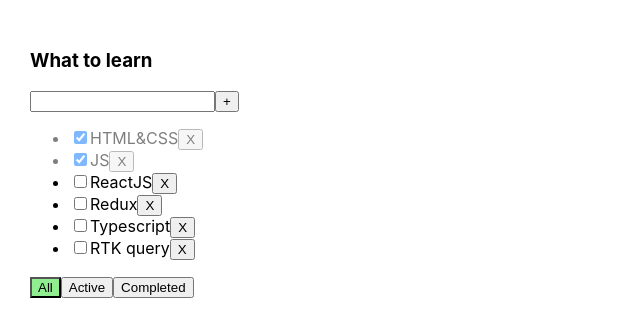
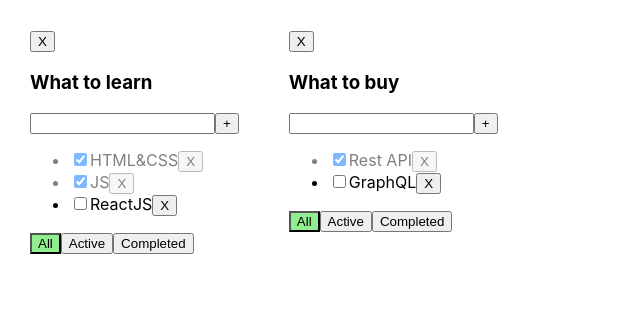
Before and after one commit to Maksimus39/practickTodolistPractic, a React (Create React App) app: page / in a window 1280 px wide. Shown: the top 336 px of the page, without its empty margins (0-640 px from the left). Built offline with nearby package versions, Linux system fonts and the light colour scheme.

Commit message:
todos lesson 5

```diff
--- a/src/App.tsx
+++ b/src/App.tsx
@@ -5,67 +5,87 @@
 
 
 export type FilterValuesType = 'All' | 'Active' | 'Completed'
-
+export type TodolistsType = {
+    id: string
+    title: string
+    filter: FilterValuesType
+}
+type TasksStateTYpe={
+    [key:string]:TaskType[]
+}
 function App() {
 
-    const [tasks, setTasks] = useState<TaskType[]>([
+    let todolistID1 = v1()
+    let todolistID2 = v1()
+    // массив тудулистов
+    let [todolists, setTodolists] = useState<Array<TodolistsType>>([
+        {id: todolistID1, title: 'What to learn', filter: 'All'},
+        {id: todolistID2, title: 'What to buy', filter: 'All'},
+    ])
+    // массив тасок
+    let [tasks, setTasks] = useState<TasksStateTYpe>({
+        [todolistID1]: [
             {id: v1(), title: 'HTML&CSS', isDone: true},
             {id: v1(), title: 'JS', isDone: true},
             {id: v1(), title: 'ReactJS', isDone: false},
-        {id: v1(), title: 'Redux', isDone: false},
-        {id: v1(), title: 'Typescript', isDone: false},
-        {id: v1(), title: 'RTK query', isDone: false},
-    ])
-    const [filter, setFilter] = useState<FilterValuesType>('All')
+        ],
+        [todolistID2]: [
+            {id: v1(), title: 'Rest API', isDone: true},
+            {id: v1(), title: 'GraphQL', isDone: false},
+        ]
+    })
 
-    // filter box task
-    let tasksForTodolist = tasks
-    if (filter === 'Active') {
-        tasksForTodolist = tasks.filter(ts => ts.isDone === false)
+    // function remove task
+    const removeTask = (taskId: string, todolistId: string) => {
+        setTasks({...tasks, [todolistId]: tasks[todolistId].filter(task => task.id !== taskId)})
     }
-    if (filter === 'Completed') {
-        tasksForTodolist = tasks.filter(ts => ts.isDone === true)
+    // function changeFilter
+    const changeFilter = (value: FilterValuesType, todolistId: string) => {
+        setTodolists(todolists.map(el => el.id === todolistId ? {...el, filter: value} : el))
+    }
+    // function addTask
+    const addTask = (title: string, todolistId: string) => {
+        const newTask = {id: v1(), title: title, isDone: false};
+        setTasks({...tasks, [todolistId]: [newTask, ...tasks[todolistId]]})
+    };
+
+    // function changeTaskStatusHandler
+    const changeTaskStatus = (taskID: string, taskStatus: boolean, todolistId: string) => {
+        setTasks({
+            ...tasks,
+            [todolistId]: tasks[todolistId].map(task => task.id === taskID ? {...task, isDone: taskStatus} : task)
+        })
     }
 
-
-    // function remove task
-    const removeTask = (taskId: string) => {
-        const filteredTasks = tasks.filter(ts => ts.id !== taskId)
-        setTasks(filteredTasks)
-        console.log(filteredTasks)
-    }
-    // function changeFilter
-    const changeFilter = (filter: FilterValuesType) => {
-        setFilter(filter)
-    }
-    // function addTask
-    const addTask = (title: string) => {
-        const newTask = {id: v1(), title: title, isDone: false}
-        const newTasks = [newTask, ...tasks]
-        setTasks(newTasks)
-    }
-    // function changeTaskStatusHandler
-    const changeTaskStatus = (taskID: string, taskStatus: boolean) => {
-        // const task = tasks.find(ts => ts.id === taskID)
-        // if (task) {
-        //     task.isDone = taskStatus
-        //     setTasks([...tasks])
-        // }
-        const newState = tasks.map(ts => (ts.id === taskID ? {...ts, isDone: taskStatus} : ts))
-        setTasks(newState)
+    // function removeTodolist
+    function removeTodolist(ID: string) {
+        setTodolists(todolists.filter(todos => todos.id !== ID))
     }
 
     return (
         <div className="App">
-            <Todolist
-                title={'What to learn'}
+            {todolists.map(todolists => {
+                // filter box task
+                let tasksForTodolist = tasks[todolists.id]
+                if (todolists.filter === 'Active') {
+                    tasksForTodolist = tasks[todolists.id].filter(ts => ts.isDone === false)
+                }
+                if (todolists.filter === 'Completed') {
+                    tasksForTodolist = tasks[todolists.id].filter(ts => ts.isDone === true)
+                }
+                return <Todolist
+                    key={todolists.id}
+                    todolistID={todolists.id}
+                    title={todolists.title}
                     tasks={tasksForTodolist}
                     removeTask={removeTask}
                     changeFilter={changeFilter}
                     addTask={addTask}
                     changeTaskStatus={changeTaskStatus}
-                filter={filter}
+                    filter={todolists.filter}
+                    removeTodolist={removeTodolist}
                 />
+            })}
         </div>
     );
 }
--- a/src/Todolist.tsx
+++ b/src/Todolist.tsx
@@ -11,15 +11,17 @@
 
 type PropsType = {
     title: string
+    todolistID: string
     tasks: TaskType[]
-    removeTask: (taskId: string) => void
-    changeFilter: (filter: FilterValuesType) => void
-    addTask: (title: string) => void
-    changeTaskStatus: (taskID: string, taskStatus: boolean) => void
+    removeTask: (taskId: string, todolistId: string) => void
+    changeFilter: (value: FilterValuesType, todolistId: string) => void
+    addTask: (title: string, todolistId: string) => void
+    changeTaskStatus: (taskID: string, taskStatus: boolean, todolistId: string) => void
     filter: FilterValuesType
+    removeTodolist:(ID:string)=>void
 }
 
-export const Todolist = ({title, tasks, removeTask, changeFilter, addTask, changeTaskStatus, filter}: PropsType) => {
+export const Todolist = (props: PropsType) => {
     // controlled input
     const [taskTitle, setTaskTitle] = useState('')
     // state error
@@ -27,7 +29,7 @@
     // refactoring Button
     const addTaskHandler = () => {
         if (taskTitle.trim() !== '') {
-            addTask(taskTitle.trim())
+            props.addTask(taskTitle.trim(), props.todolistID)
             setTaskTitle('')
         } else {
             setError('Title is required')
@@ -45,13 +47,17 @@
         }
     }
     //changeFilterTasksHandler
-    const changeFilterTasksHandler = (filter: FilterValuesType) => {
-        changeFilter(filter)
+    const changeFilterTasksHandler = (value: FilterValuesType) => {
+        props.changeFilter(value, props.todolistID)
+    }
+    const removeTodolistHandler = () => {
+      props.removeTodolist(props.todolistID)
     }
 
     return (
         <div>
-            <h3>{title}</h3>
+            <button onClick={removeTodolistHandler}>X</button>
+            <h3>{props.title}</h3>
             <div>
                 <input value={taskTitle}
                        onChange={changeTaskTitleHandler}
@@ -65,16 +71,16 @@
                 {error && <div className={'error-message'}>{error}</div>}
             </div>
             <div>
-                {tasks.length === 0 ? (<p>Тасок нет</p>) : <ul>
-                    {tasks.map(task => {
+                {props.tasks.length === 0 ? (<p>Тасок нет</p>) : <ul>
+                    {props.tasks.map(task => {
                         // removeTaskHandler
                         const removeTaskHandler = () => {
-                            removeTask(task.id)
+                            props.removeTask(task.id, props.todolistID)
                         }
                         // changeTaskStatusHandler
                         const changeTaskStatusHandler = (e: ChangeEvent<HTMLInputElement>) => {
                             const newStatusValue = e.currentTarget.checked
-                            changeTaskStatus(task.id, newStatusValue)
+                            props.changeTaskStatus(task.id, newStatusValue, props.todolistID)
                         }
                         return (
                             <li key={task.id} className={task.isDone ? 'is-done' : ''}>
@@ -90,11 +96,11 @@
                 </ul>}
             </div>
             <div>
-                <Button className={filter === 'All' ? 'active-filter' : ''} title={'All'}
-                        onClick={() => changeFilterTasksHandler('All')}/>
-                <Button className={filter === 'Active' ? 'active-filter' : ''} title={'Active'}
+                <Button className={props.filter === 'All' ? 'active-filter' : ''} title={'All'}
+                        onClick={() => changeFilterTasksHandler("All")}/>
+                <Button className={props.filter === 'Active' ? 'active-filter' : ''} title={'Active'}
                         onClick={() => changeFilterTasksHandler("Active")}/>
-                <Button className={filter === 'Completed' ? 'active-filter' : ''} title={'Completed'}
+                <Button className={props.filter === 'Completed' ? 'active-filter' : ''} title={'Completed'}
                         onClick={() => changeFilterTasksHandler("Completed")}/>
             </div>
         </div>
```
Lines whose indentation alone changed are shown as unchanged.
